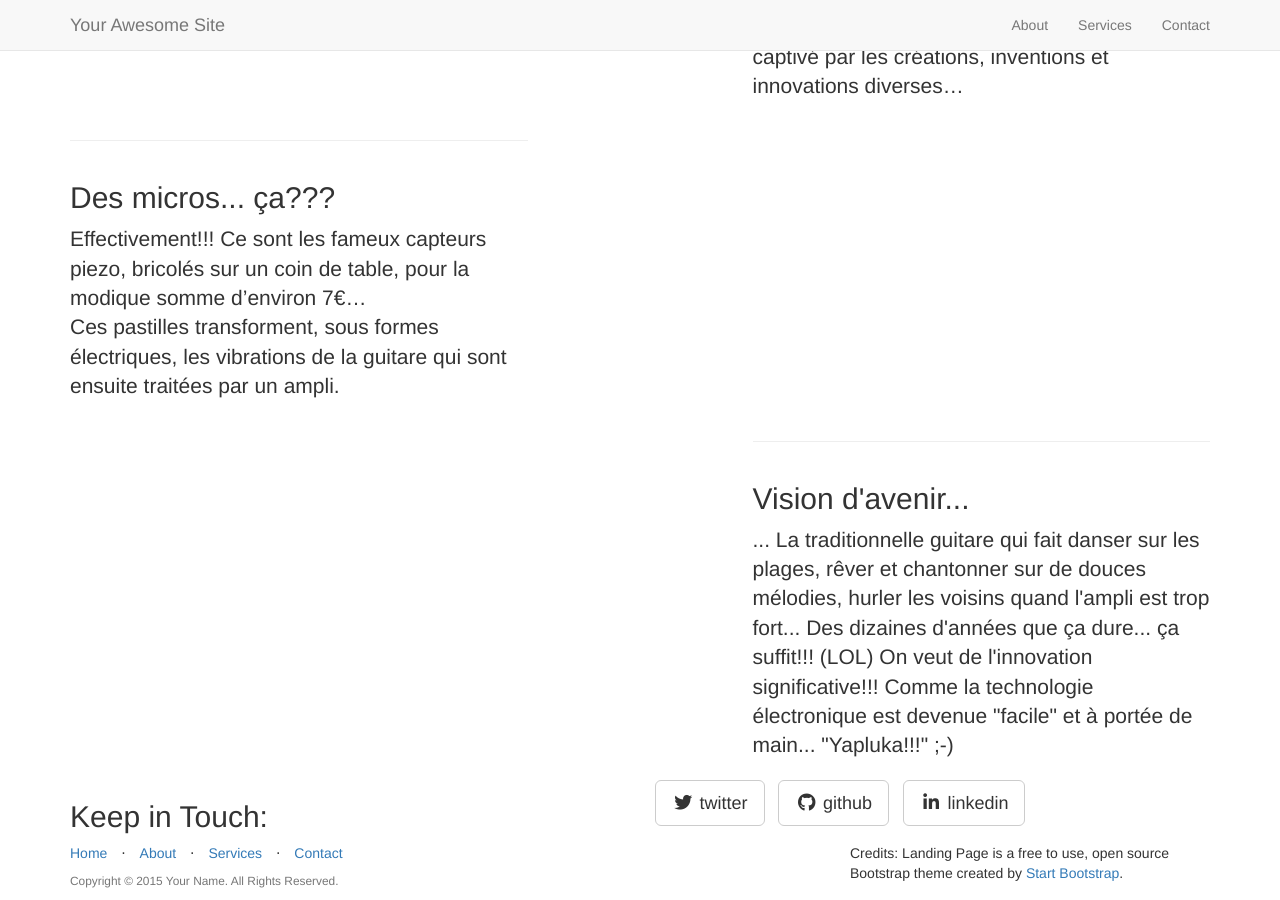
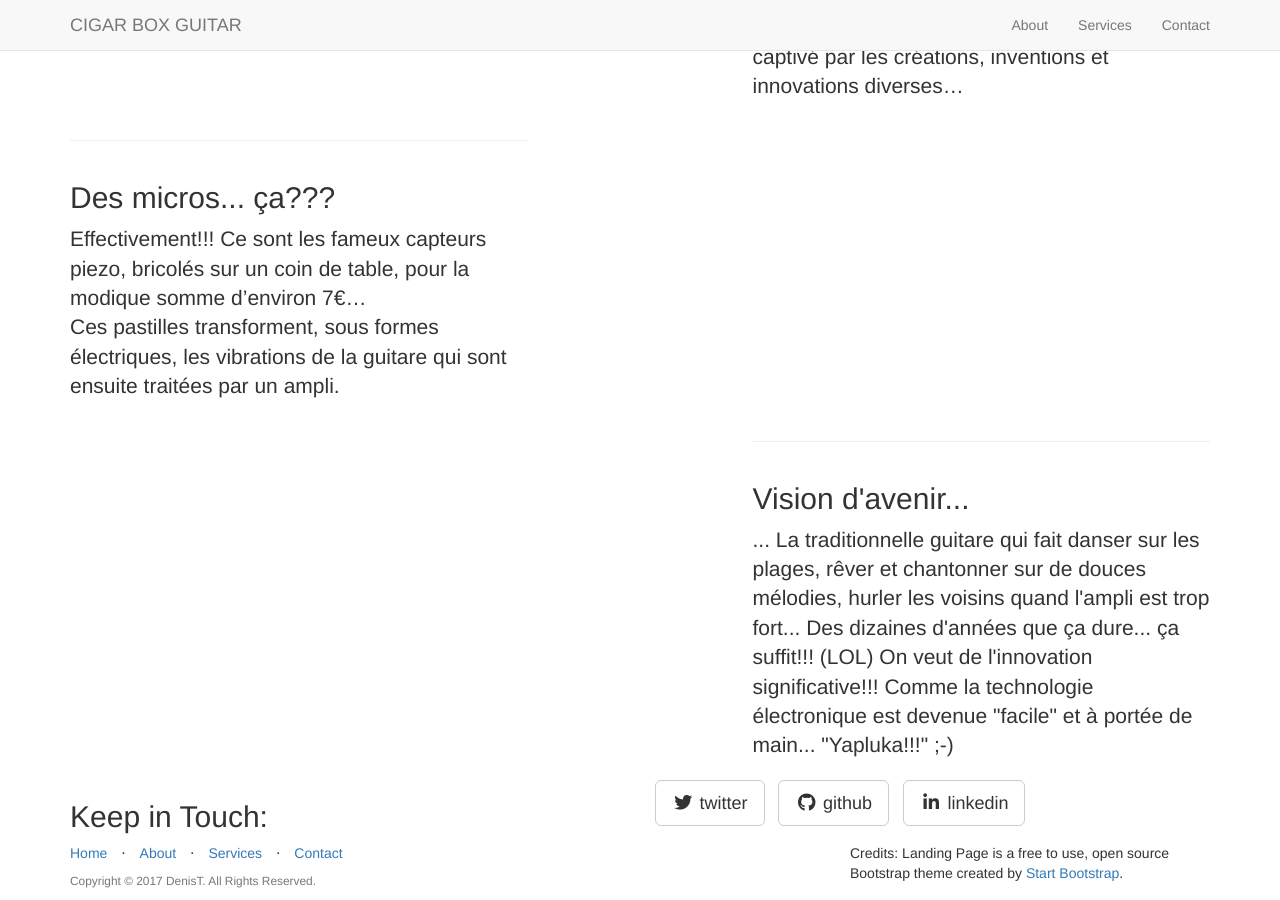
Before and after one commit to DenisThouret/DenisThouret.github.io, a Jekyll site: the page built from _posts/2014-09-23-services-3.markdown, in a window 1280 px wide and 900 px high, scrolled down 1006 px. Built offline with Jekyll 4.4.1, drawn with Linux system fonts in a browser that asks for light colours; nearby versions of some CDN libraries; library files that are not in the unit come from our copies.

Commit message:
Add files via upload

```diff
--- a/_config.yml
+++ b/_config.yml
@@ -3,14 +3,14 @@
 # ----------------------- #
 
 url: http://yoursite.com
-title: Your Awesome Site
-email: your-email@domain.com
-author: Your Name
+title: CIGAR BOX GUITAR
+email: denis.thouret@wanadoo.fr
+author: DenisT.
 description: > # "Write an awesome description for your new site here.
   You can edit this line in _config.yml. It will appear in your document
   head meta (for Google search results) and in your feed.xml site
   description.
-copyright: 'Copyright &copy; 2015 Your Name. All Rights Reserved.'
+copyright: 'Copyright &copy; 2017 DenisT. All Rights Reserved.'
 credits: 'Credits: Landing Page is a free to use, open source Bootstrap theme created by <a href="http://startbootstrap.com/">Start Bootstrap</a>.'
 
 # ----------------------- #
```
